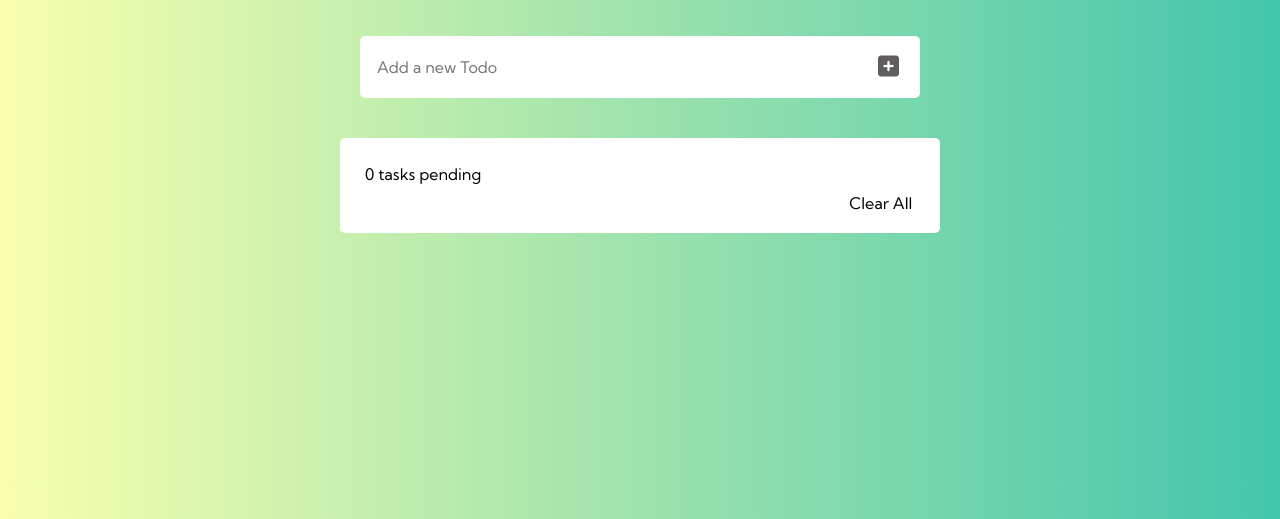
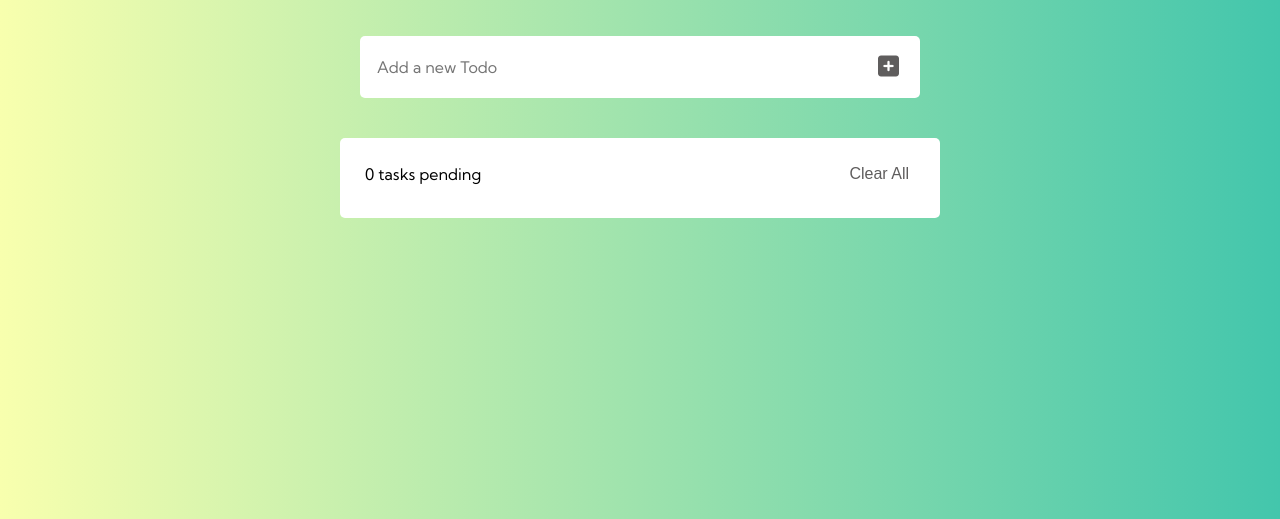
Before and after one commit to Shivakarka/ToDoList-JS, a plain HTML site: page index.html in a window 1280 px wide. Shown: the part 281-800 px from the top of the page. Drawn offline with Linux system fonts and the light colour scheme.

Commit message:
clearall button

```diff
--- a/index.html
+++ b/index.html
@@ -24,8 +24,10 @@
 
      </ul>
 
+     <div class="footerItems">
      <div class="itemCount"><span class="count">0</span> tasks pending</div>
-     <a class="clearAll" id="clear">Clear All</a>
+     <button class="clearAll" id="clear">Clear All</button>
+     </div>
 
      </div>
    </div>
--- a/style.css
+++ b/style.css
@@ -97,11 +97,15 @@ i{
 }
 
 .clearAll{
-  display: flex;
-  justify-content: flex-end;
-  padding: 9.5px 2.8px;
+  /* padding: 9.5px 2.8px; */
   cursor: pointer;
   font-size: 1rem;
+}
+
+.footerItems{
+  display: flex;
+  justify-content: space-between;
+  padding-bottom: 1.5rem;
 }
 
 .clearAll:hover{
```
